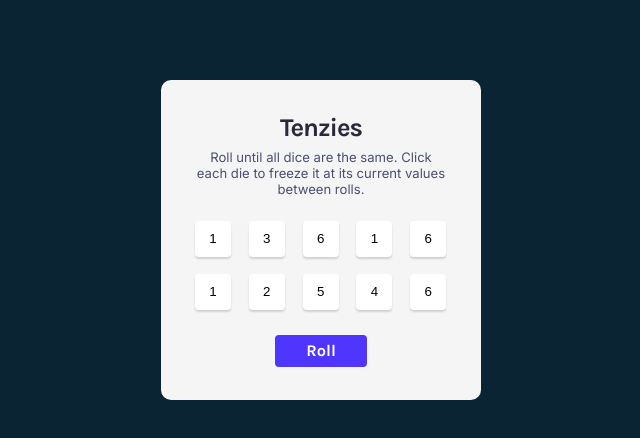
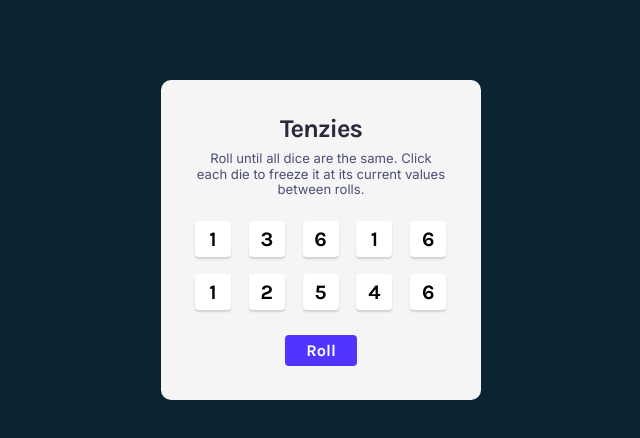
Before and after one commit to niiquash/tenzies, a React (Vite) app: page / in a window 1280 px wide. Shown: the top 438 px of the page, without its empty margins (319-959 px from the left). Built offline with nearby package versions, Linux system fonts and the light colour scheme.

Commit message:
added react-confetti.

```diff
--- a/package.json
+++ b/package.json
@@ -10,7 +10,9 @@
     "preview": "vite preview"
   },
   "dependencies": {
+    "nanoid": "^5.0.9",
     "react": "^19.0.0",
+    "react-confetti": "^6.2.2",
     "react-dom": "^19.0.0"
   },
   "devDependencies": {
--- a/src/App.jsx
+++ b/src/App.jsx
@@ -1,20 +1,56 @@
-import { useState, useEffect } from "react";
+import { useState } from "react";
 import Die from "./components/Die";
+import { nanoid } from "nanoid";
+import ReactConfetti from "react-confetti";
 
 const App = () => {
+  const confetti = () => {
+    return <ReactConfetti />;
+  };
   const generateAllNewDice = () => {
-    return new Array(10).fill(0).map(() => Math.ceil(Math.random() * 6));
+    return new Array(10).fill(0).map(() => ({
+      id: nanoid(),
+      value: Math.ceil(Math.random() * 6),
+      isHeld: false,
+    }));
   };
 
   const [dice, setDice] = useState(generateAllNewDice());
 
-  const diceElements = dice.map((num, idx) => <Die key={idx} value={num} />);
+  const gameWon =
+    dice.every((die) => die.isHeld) &&
+    dice.every((die) => die.value === dice[0].value);
 
-  const getNewDice = () => {
-    setDice(generateAllNewDice());
+  const rollDice = () => {
+    setDice((prevDice) =>
+      prevDice.map((die) =>
+        !die.isHeld ? { ...die, value: Math.ceil(Math.random() * 6) } : die
+      )
+    );
   };
+
+  const hold = (id) => {
+    setDice((prevDice) =>
+      prevDice.map((die) =>
+        die.id === id ? { ...die, isHeld: !die.isHeld } : die
+      )
+    );
+  };
+
+  const diceElements = dice.map((num) => (
+    <Die
+      handleClick={() => {
+        hold(num.id);
+      }}
+      key={num.id}
+      value={num.value}
+      isHeld={num.isHeld}
+    />
+  ));
+
   return (
     <main className="main">
+      {gameWon && confetti()}
       <section className="main__instructions">
         <h2>Tenzies</h2>
         <p>
@@ -25,8 +61,8 @@ const App = () => {
 
       <div className="main__dice--container">{diceElements}</div>
 
-      <button onClick={getNewDice} className="main__roll--button">
-        Roll
+      <button onClick={rollDice} className="main__roll--button">
+        {gameWon ? "New Game" : "Roll"}
       </button>
     </main>
   );
--- a/src/components/Die.jsx
+++ b/src/components/Die.jsx
@@ -1,7 +1,13 @@
 import React from "react";
 
-const Die = ({ value }) => {
-  return <button className="main__dice">{value}</button>;
+const Die = ({ value, isHeld, handleClick }) => {
+  const styles = { backgroundColor: isHeld ? "#59e391" : "#ffffff" };
+
+  return (
+    <button style={styles} onClick={handleClick} className="main__dice">
+      {value}
+    </button>
+  );
 };
 
 export default Die;
--- a/src/index.css
+++ b/src/index.css
@@ -68,6 +68,9 @@ body {
   justify-content: center;
   box-shadow: 0px 2px 2px 0px rgba(0, 0, 0, 0.15);
   cursor: pointer;
+  font-family: "Karla", serif;
+  font-size: 20.59px;
+  font-weight: 700;
 }
 
 .main__roll--button {
@@ -75,8 +78,10 @@ body {
   align-items: center;
   justify-content: center;
   border: none;
-  width: 92px;
-  height: 36px;
+  white-space: nowrap;
+  width: auto;
+  height: auto;
+  padding: 6px 21px;
   border-radius: 4px;
   background-color: #5035ff;
   color: #ffffff;
```
Also changed, not shown: 1 other file (tests, documents, lock files or other folders).
